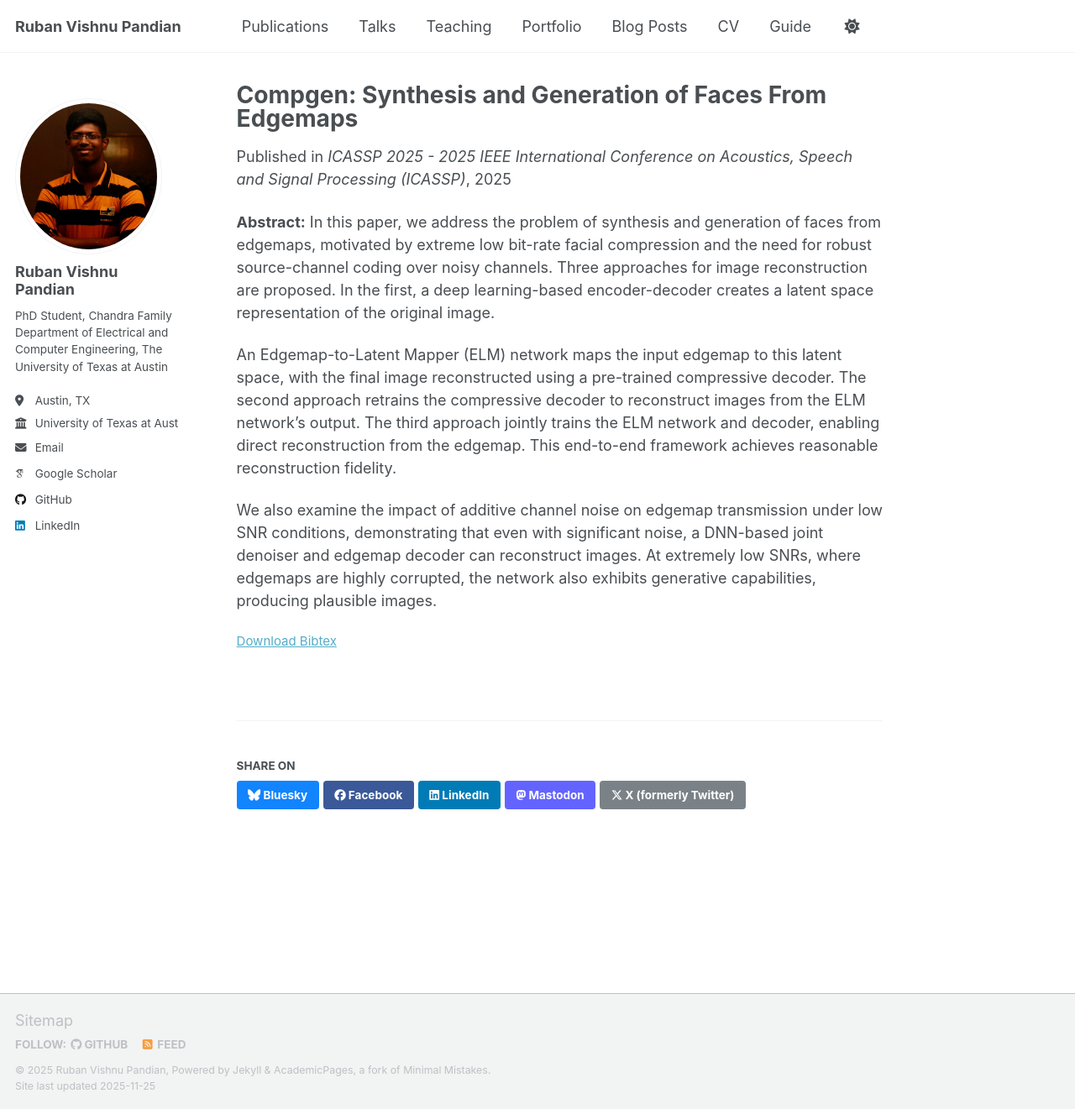
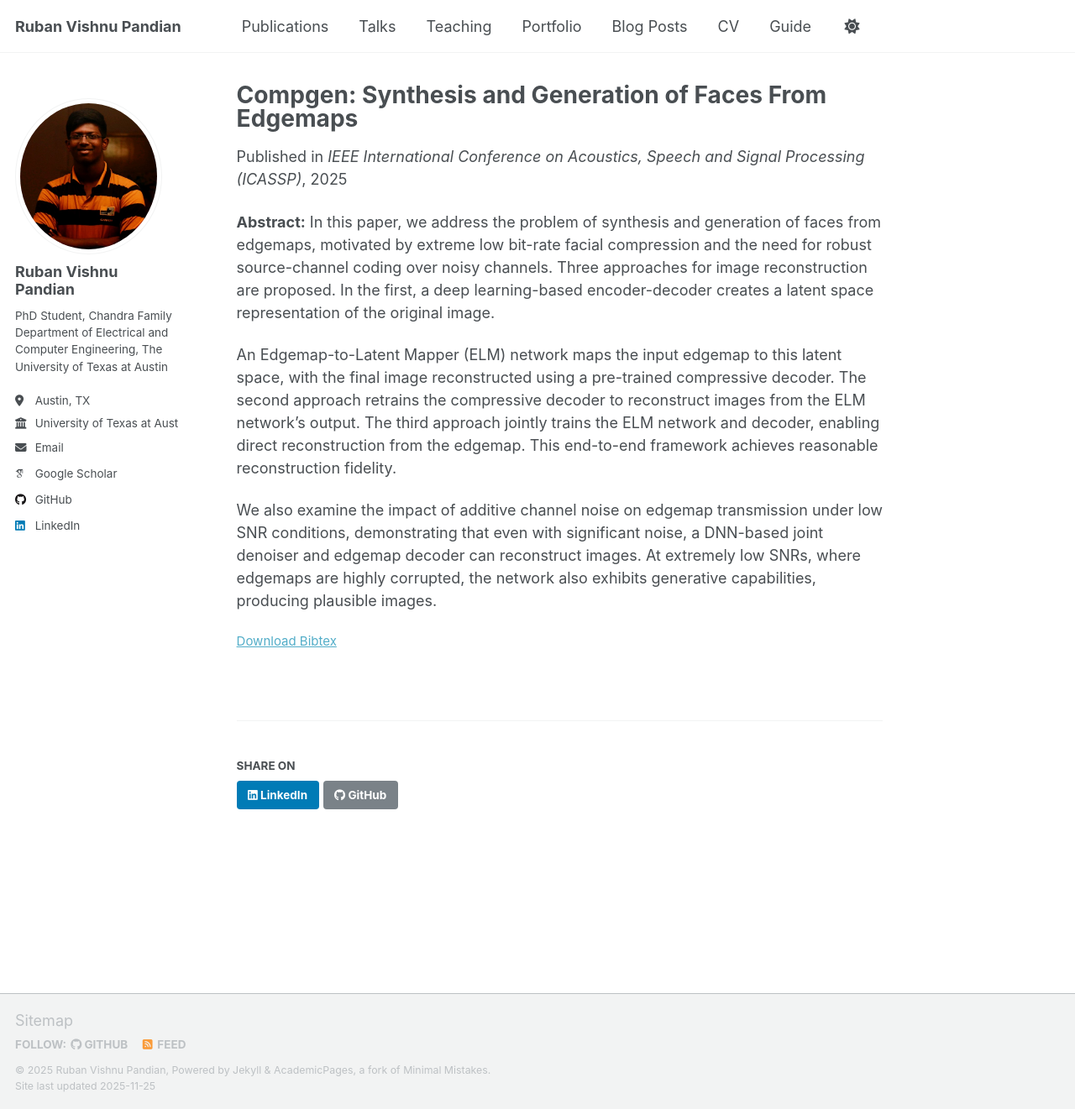
Before and after one commit to Ruban-VP/Ruban-VP.github.io, a Jekyll site: the page built from _publications/paper-1.md, in a window 1280 px wide and 1321 px high. Shown: the whole window at 84% size. Built offline with Jekyll 4.4.1, drawn with Linux system fonts in a browser that asks for light colours; some web fonts are replaced; a script that is not in the unit is left out.

Commit message:
Made some changes to social share

```diff
--- a/_includes/social-share.html
+++ b/_includes/social-share.html
@@ -4,14 +4,7 @@
   {% if site.data.ui-text[site.locale].share_on_label %}
     <h4 class="page__share-title">{{ site.data.ui-text[site.locale].share_on_label | default: "Share on" }}</h4>
   {% endif %}
-
-  <a href="https://bsky.app/intent/compose?text={{ base_path }}{{ page.url }}" class="btn btn--bluesky" title="{{ site.data.ui-text[site.locale].share_on_label | default: 'Share on' }} Bluesky"><i class="fab fa-bluesky" aria-hidden="true"></i><span> Bluesky</span></a>
-
-  <a href="https://www.facebook.com/sharer/sharer.php?u={{ base_path }}{{ page.url }}" class="btn btn--facebook" title="{{ site.data.ui-text[site.locale].share_on_label | default: 'Share on' }} Facebook"><i class="fab fa-facebook" aria-hidden="true"></i><span> Facebook</span></a>
-
   <a href="https://www.linkedin.com/shareArticle?mini=true&url={{ base_path }}{{ page.url }}" class="btn btn--linkedin" title="{{ site.data.ui-text[site.locale].share_on_label | default: 'Share on' }} LinkedIn"><i class="fab fa-linkedin" aria-hidden="true"></i><span> LinkedIn</span></a>
 
-  <a href="https://www.addtoany.com/add_to/mastodon?linkurl={{  base_path | append: page.url | url_encode }}" class="btn btn--mastodon" title="{{ site.data.ui-text[site.locale].share_on_label | default: 'Share on' }} Mastodon"><i class="fab fa-mastodon" aria-hidden="true"></i><span> Mastodon</span></a>
-
-  <a href="https://x.com/intent/post?text={{ base_path }}{{ page.url }}" class="btn btn--x" title="{{ site.data.ui-text[site.locale].share_on_label | default: 'Share on' }} X"><i class="fab fa-x-twitter" aria-hidden="true"></i><span> X (formerly Twitter)</span></a>
+  <a href="https://github.com/share?url={{ base_path }}{{ page.url }}" class="btn btn--github" title="{{ site.data.ui-text[site.locale].share_on_label | default: 'Share on' }} GitHub"><i class="fab fa-github" aria-hidden="true"></i><span> GitHub</span></a>
 </section>
--- a/_publications/paper-1.md
+++ b/_publications/paper-1.md
@@ -5,7 +5,7 @@ category: conferences
 permalink: /publication/paper-1
 excerpt: ''
 date: 2025-04-06
-venue: 'ICASSP 2025 - 2025 IEEE International Conference on Acoustics, Speech and Signal Processing (ICASSP)'
+venue: 'IEEE International Conference on Acoustics, Speech and Signal Processing (ICASSP)'
 slidesurl:
 paperurl:
 bibtexurl: 'https://Ruban-VP.github.io/files/paper_1_bibtex.bib'
```
